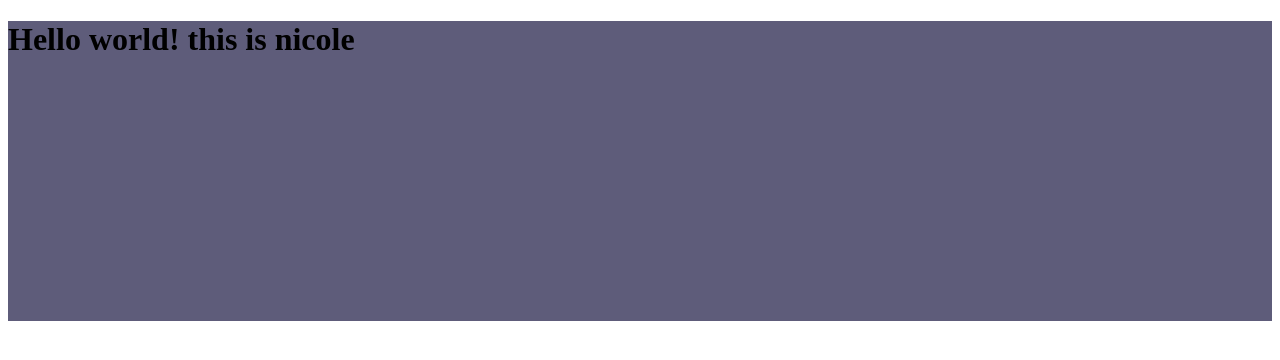
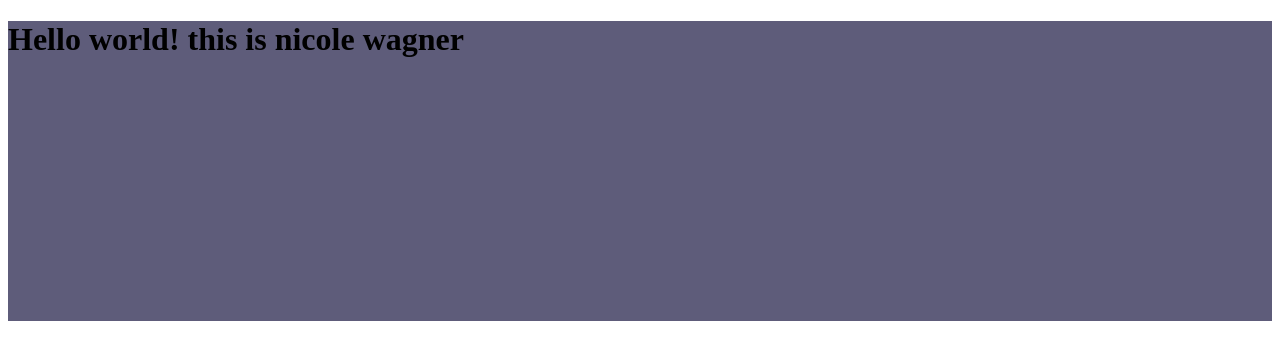
Before and after one commit to nwagner89/test-repository, a plain HTML site: page index.html in a window 1280 px wide. Drawn offline with Linux system fonts and the light colour scheme.

Commit message:
added wagner to index.html

```diff
--- a/index.html
+++ b/index.html
@@ -12,7 +12,7 @@
 </head>
 <body>
   <div>
-    <h1>Hello world! this is nicole</h1>
+    <h1>Hello world! this is nicole wagner</h1>
   </div>
 </body>
 </html>
```
